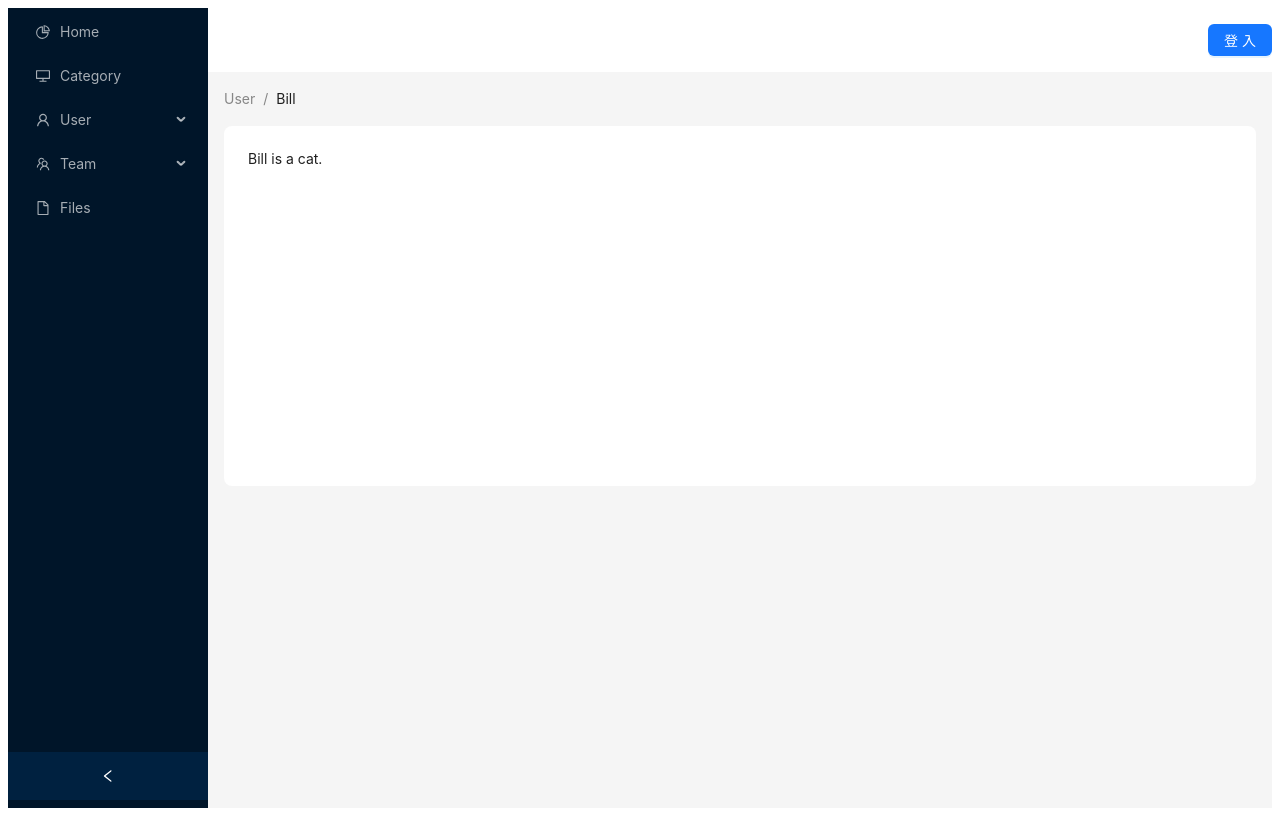
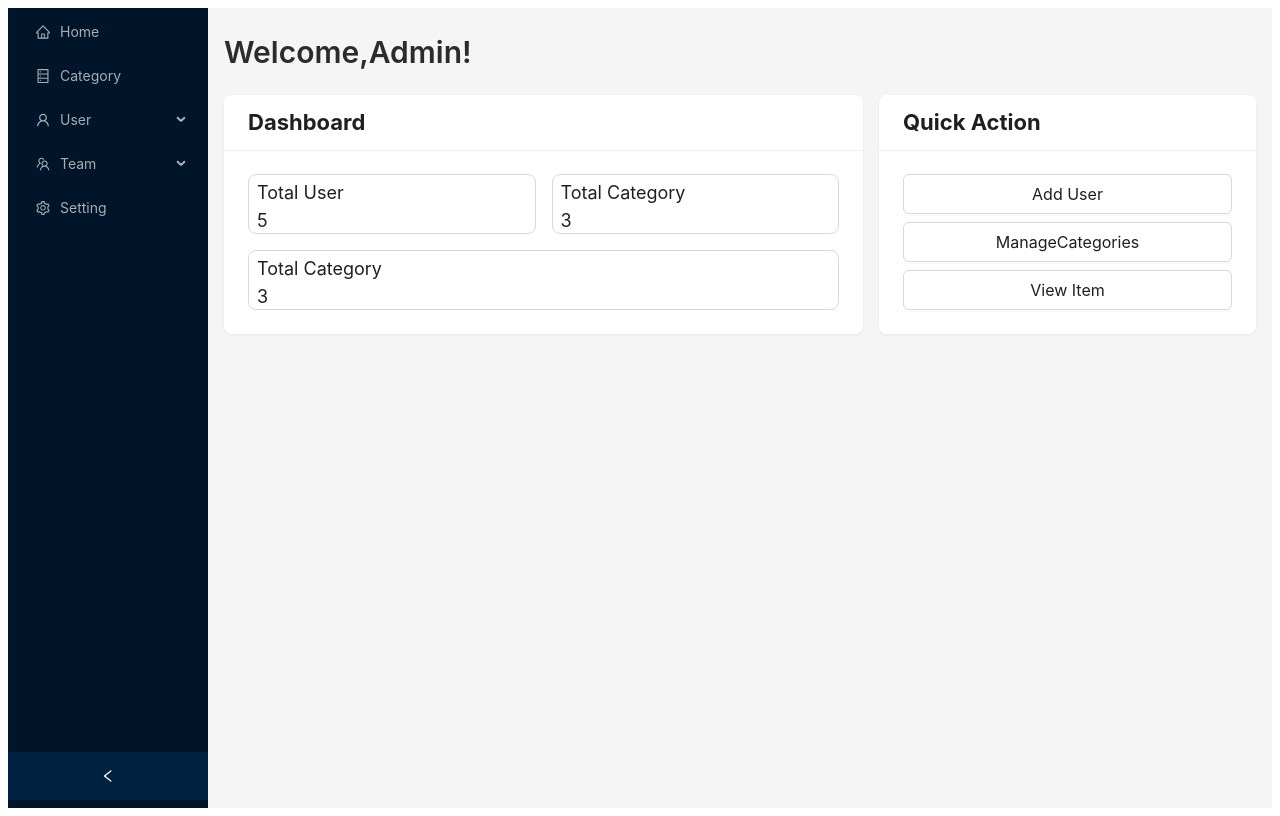
Before and after one commit to tank61409/BigEvent, a React (Create React App) app in the folder ReactTs/bigevent/: page /home in a window 1280 px wide. Built offline with nearby package versions, Linux system fonts and the light colour scheme.

Commit message:
設計home畫面

```diff
--- a/ReactTs/bigevent/package.json
+++ b/ReactTs/bigevent/package.json
@@ -44,5 +44,8 @@
       "last 1 firefox version",
       "last 1 safari version"
     ]
+  },
+  "devDependencies": {
+    "sass": "^1.89.1"
   }
 }
--- a/ReactTs/bigevent/src/components/MyHeader.tsx
+++ b/ReactTs/bigevent/src/components/MyHeader.tsx
@@ -19,7 +19,7 @@ function MyHeader() {
         }
     }
     return (
-        <Header style={{display:'flex', padding: 0, background: colorBgContainer, justifyContent:"flex-end",alignItems:'center' }}>
+        <Header style={{    display:'flex', padding: 0, background: colorBgContainer, justifyContent:"flex-end",alignItems:'center' }}>
             <Button type={token?'default':"primary"} onClick={handleClick}>{token?'登出':'登入'}</Button>
         </Header>
     )
--- a/ReactTs/bigevent/src/components/MyLayout.tsx
+++ b/ReactTs/bigevent/src/components/MyLayout.tsx
@@ -1,16 +1,21 @@
 import { Layout } from "antd";
 import { Outlet } from "react-router-dom";
 import MyHeader from "./MyHeader";
+import MySider from "./MySider";
 
 const { Content } = Layout
 
 function MyLayout() {
     return (
         <Layout style={{ minHeight: '100vh' }}>
-            <MyHeader/>
-            <Content style={{padding:24}}>
-                <Outlet/>
-            </Content>
+            <MySider />
+            <Layout>
+
+                <MyHeader />
+                <Content style={{ padding: 24 }}>
+                    <Outlet />
+                </Content>
+            </Layout>
         </Layout>
     )
 }
--- /dev/null
+++ b/ReactTs/bigevent/src/components/MySider.tsx
@@ -0,0 +1,54 @@
+import { Menu, MenuProps } from "antd";
+import Sider from "antd/es/layout/Sider";
+import {
+  DatabaseOutlined,
+  FileOutlined,
+  HomeOutlined,
+  SettingOutlined,
+  TeamOutlined,
+  UserOutlined
+} from '@ant-design/icons';
+import { useState } from "react";
+import { useNavigate } from "react-router-dom";
+type MenuItem = Required<MenuProps>['items'][number];
+
+function getItem(
+  label: React.ReactNode,
+  key: React.Key,
+  icon?: React.ReactNode,
+  children?: MenuItem[],
+): MenuItem {
+  return {
+    key,
+    icon,
+    children,
+    label,
+  } as MenuItem;
+}
+
+const items: MenuItem[] = [
+  getItem('Home', '/', <HomeOutlined />),
+  getItem('Category', '/category', <DatabaseOutlined />),
+  getItem('User', 'sub1', <UserOutlined />, [
+    getItem('Tom', '3'),
+    getItem('Bill', '4'),
+    getItem('Alex', '5'),
+  ]),
+  getItem('Team', 'sub2', <TeamOutlined />, [getItem('Team 1', '6'), getItem('Team 2', '8')]),
+  getItem('Setting', '9 ', <SettingOutlined />),
+];
+
+function MySider() {
+  const navigate = useNavigate()
+  const [collapsed, setCollapsed] = useState(false);
+  return (
+    <Sider collapsible collapsed={collapsed} onCollapse={(value) => setCollapsed(value)}>
+      <div className="demo-logo-vertical" />
+      <Menu theme="dark" defaultSelectedKeys={['1']} mode="inline" items={items} onClick={({ key }) => {
+        navigate(key)
+      }} />
+    </Sider>
+  )
+}
+
+export default MySider
--- a/ReactTs/bigevent/src/page/Home.tsx
+++ b/ReactTs/bigevent/src/page/Home.tsx
@@ -1,75 +1,59 @@
-import React, { useState } from 'react';
-import {
-  DesktopOutlined,
-  FileOutlined,
-  PieChartOutlined,
-  TeamOutlined,
-  UserOutlined,
-} from '@ant-design/icons';
-import type { MenuProps } from 'antd';
-import { Breadcrumb, Layout, Menu, theme } from 'antd';
+import { Button, Card, Col, Layout, Row, Space, theme, Typography } from 'antd';
+import React from 'react';
 import MyHeader from '../components/MyHeader';
-import { useNavigate } from 'react-router-dom';
-
-const { Header, Content, Footer, Sider } = Layout;
-
-type MenuItem = Required<MenuProps>['items'][number];
-
-function getItem(
-  label: React.ReactNode,
-  key: React.Key,
-  icon?: React.ReactNode,
-  children?: MenuItem[],
-): MenuItem {
-  return {
-    key,
-    icon,
-    children,
-    label,
-  } as MenuItem;
-}
-
-const items: MenuItem[] = [
-  getItem('Home', '/', <PieChartOutlined />),
-  getItem('Category', '/category', <DesktopOutlined />),
-  getItem('User', 'sub1', <UserOutlined />, [
-    getItem('Tom', '3'),
-    getItem('Bill', '4'),
-    getItem('Alex', '5'),
-  ]),
-  getItem('Team', 'sub2', <TeamOutlined />, [getItem('Team 1', '6'), getItem('Team 2', '8')]),
-  getItem('Files', '9', <FileOutlined />),
-];
+import MySider from '../components/MySider';
 
 const Home: React.FC = () => {
-  const navigate = useNavigate()
-  const [collapsed, setCollapsed] = useState(false);
+  const { Content, Sider } = Layout;
   const {
     token: { colorBgContainer, borderRadiusLG },
   } = theme.useToken();
 
   return (
     <Layout style={{ minHeight: '100vh' }}>
-      <Sider collapsible collapsed={collapsed} onCollapse={(value) => setCollapsed(value)}>
-        <div className="demo-logo-vertical" />
-        <Menu theme="dark" defaultSelectedKeys={['1']} mode="inline" items={items} onClick={({ key }) => {
-          navigate(key)
-        }} />
-      </Sider>
+      <MySider />
       <Layout>
-        <MyHeader />
         <Content style={{ margin: '0 16px' }}>
-          <Breadcrumb style={{ margin: '16px 0' }} items={[{ title: 'User' }, { title: 'Bill' }]} />
-          <div
-            style={{
-              padding: 24,
-              minHeight: 360,
-              background: colorBgContainer,
-              borderRadius: borderRadiusLG,
-            }}
-          >
-            Bill is a cat.
-          </div>
+          <Typography.Title level={2} style={{ marginBottom: 24, color: '#2c2c2c' }}>Welcome,Admin!</Typography.Title>
+          <Row gutter={16}>
+            <Col span={15}>
+              <Card title={<span style={{ fontSize: '22px', fontWeight: 'bold' }}>Dashboard</span>} variant='borderless' >
+                <Row gutter={[16, 16]} align='stretch'  >
+                  <Col span={12}>
+                    <Card style={{ border: '1px solid #d9d9d9', height: 60 }} bodyStyle={{ padding: '4px 8px' }}>
+                      <div style={{ fontSize: 18 }} >Total User</div>
+                      <div style={{ fontSize: 18 }}>5</div>
+                    </Card>
+                  </Col>
+                  <Col span={12}>
+                    <Card style={{ border: '1px solid #d9d9d9', height: 60 }} bodyStyle={{ padding: '4px 8px' }}>
+                      <div style={{ fontSize: 18 }} >Total Category</div>
+                      <div style={{ fontSize: 18 }}>3</div>
+                    </Card>
+                  </Col>
+                  <Col span={24}>
+                    <Card style={{ border: '1px solid #d9d9d9', height: 60, width: '100%' }} bodyStyle={{ padding: '4px 8px' }}>
+                      <div style={{ fontSize: 18 }} >Total Category</div>
+                      <div style={{ fontSize: 18 }}>3</div>
+                    </Card>
+                  </Col>
+                </Row>
+
+
+              </Card>
+            </Col>
+
+            <Col span={9}>
+              <Card title={<span style={{ fontSize: '22px', fontWeight: 'bold' }}>Quick Action</span>} variant='borderless' style={{ width: '100%', height: 239 }}>
+                <Space direction='vertical' style={{ width: '100%' }} >
+                  <Button style={{ gap: '16px', fontSize: '16px', height: 40 }} block>Add User</Button>
+                  <Button style={{ gap: '16px', fontSize: '16px', height: 40 }} block>ManageCategories</Button>
+                  <Button style={{ gap: '16px', fontSize: '16px', height: 40 }} block>View Item</Button>
+                </Space>
+              </Card>
+            </Col>
+          </Row>
+
         </Content>
       </Layout>
     </Layout>
--- a/ReactTs/bigevent/src/page/Login.tsx
+++ b/ReactTs/bigevent/src/page/Login.tsx
@@ -17,15 +17,15 @@ function Login() {
   const navigate = useNavigate();
   const onFinish = async (value: userLogin) => {
     setDisabled(true)
-    const respone = await axios.post('https://bigevent-production.up.railway.app/user/login', value)
-    // const respone = await axios.post('http://localhost:8080/user/login', value)
+    // const respone = await axios.post('https://bigevent-production.up.railway.app/user/login', value)
+    const respone = await axios.post('http://localhost:8080/user/login', value)
     localStorage.setItem('token', respone.data.data)
     if (respone.data.code !== 1) {
       setErrorMsg("帳號或密碼次錯誤")
       form.resetFields()
     } else {
       console.log('登入成功')
-      navigate('/Category')
+      navigate('/home')
     }
 
     setDisabled(false)
--- a/ReactTs/bigevent/src/utils/axiosUtils.ts
+++ b/ReactTs/bigevent/src/utils/axiosUtils.ts
@@ -1,7 +1,7 @@
 import axios from "axios";
 const http = axios.create({
-    baseURL:'https://bigevent-production.up.railway.app',
-    // baseURL:'http://localhost:8080/',
+    // baseURL:'https://bigevent-production.up.railway.app',
+    baseURL:'http://localhost:8080/',
     timeout:5000
 })
 
```
Also changed, not shown: ReactTs/bigevent/src/page/Category.tsx (+3 -5 lines), 2 other files (tests, documents, lock files or other folders).
